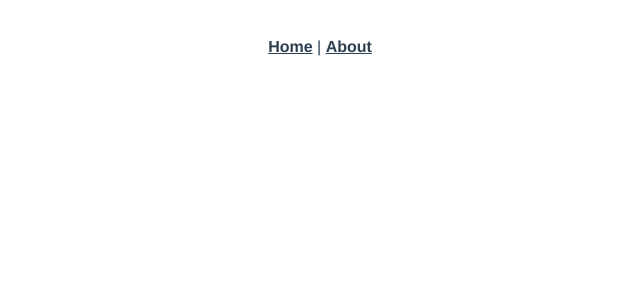
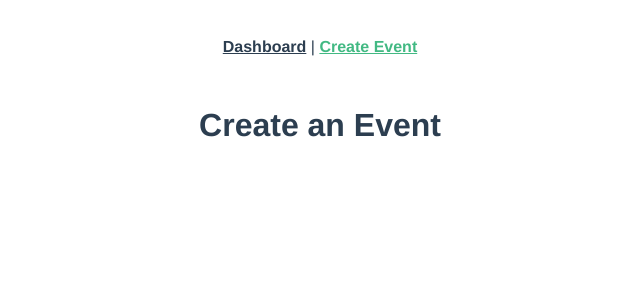
Before and after one commit to codecampleipzig/coding-events, a Vue app: page /events/new in a window 1280 px wide. Shown: the top 300 px of the page, without its empty margins (320-960 px from the left). Built offline with nearby package versions, Linux system fonts and the light colour scheme.

Commit message:
Add empty dashboard and create event components

```diff
--- a/src/App.vue
+++ b/src/App.vue
@@ -1,8 +1,8 @@
 <template>
   <div id="app">
     <div id="nav">
-      <router-link to="/">Home</router-link> |
-      <router-link to="/about">About</router-link>
+      <router-link to="/">Dashboard</router-link> |
+      <router-link to="/events/new">Create Event</router-link>
     </div>
     <router-view />
   </div>
--- a/src/router/index.js
+++ b/src/router/index.js
@@ -1,9 +1,22 @@
 import Vue from "vue";
 import VueRouter from "vue-router";
+import Dashboard from "@/views/Dashboard.vue";
+import CreateEvent from "@/views/CreateEvent.vue";
 
 Vue.use(VueRouter);
 
-const routes = [];
+const routes = [
+  {
+    path: "/",
+    name: "dashboard",
+    component: Dashboard
+  },
+  {
+    path: "/events/new",
+    name: "create-event",
+    component: CreateEvent
+  }
+];
 
 const router = new VueRouter({
   mode: "history",
--- /dev/null
+++ b/src/views/CreateEvent.vue
@@ -0,0 +1,11 @@
+<template>
+  <div>
+    <h1>Create an Event</h1>
+  </div>
+</template>
+
+<script>
+export default {};
+</script>
+
+<style scoped></style>
--- /dev/null
+++ b/src/views/Dashboard.vue
@@ -0,0 +1,11 @@
+<template>
+  <div>
+    <h1>Dashboard</h1>
+  </div>
+</template>
+
+<script>
+export default {};
+</script>
+
+<style scoped></style>
```
